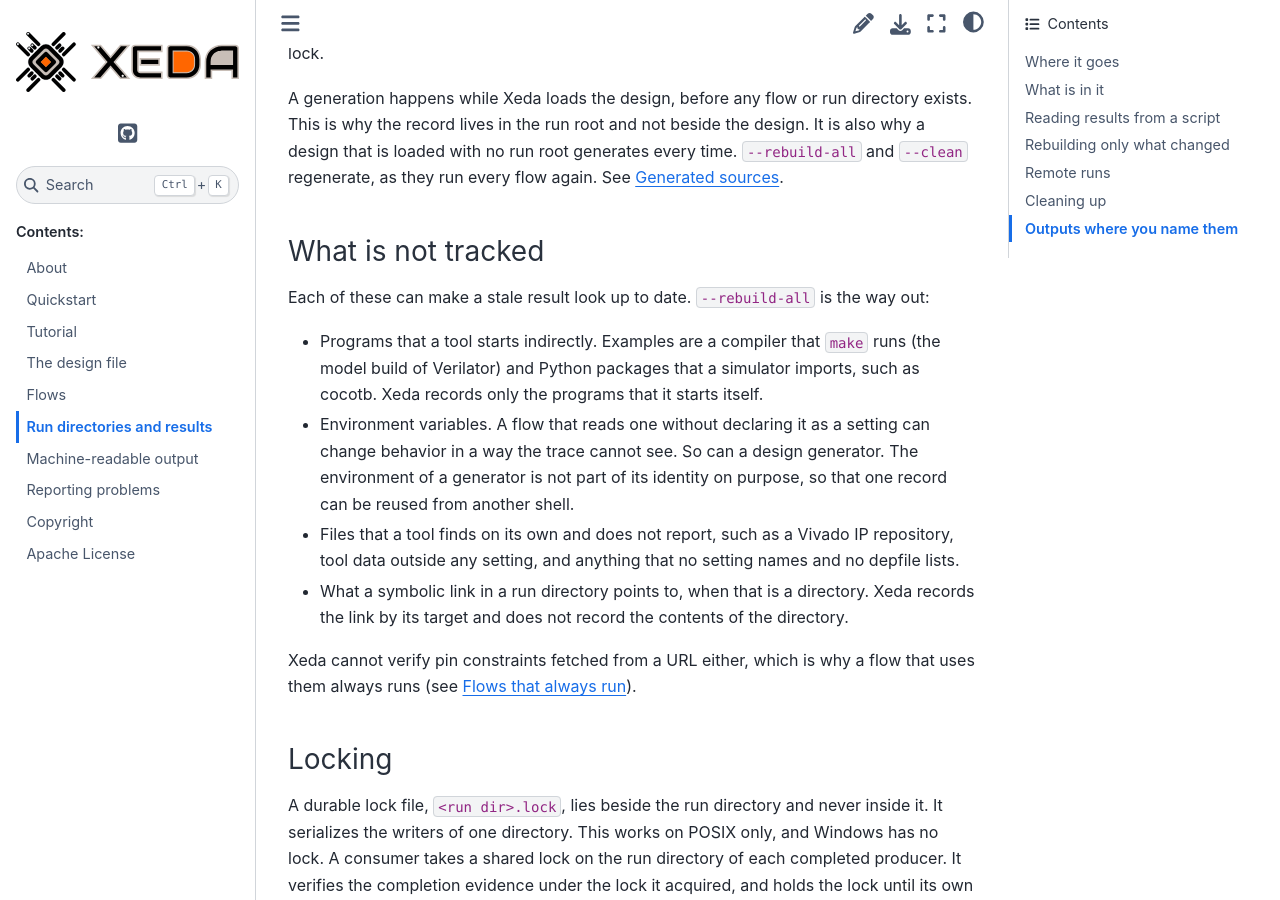
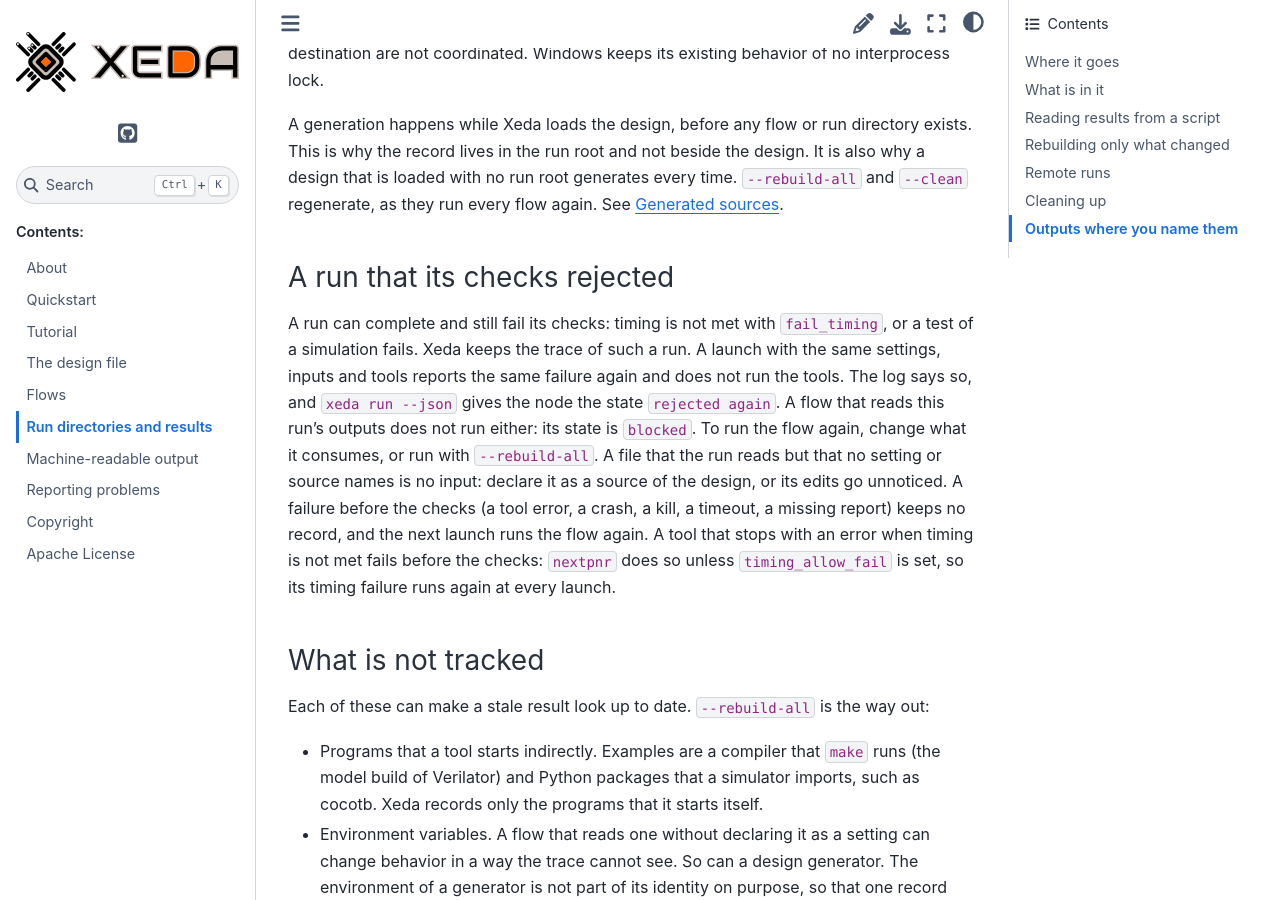
Before and after one commit to XedaHQ/xeda, a Sphinx documentation site: the page built from docs/run-directories.rst, in a window 1280 px wide and 900 px high, scrolled down 11597 px. Built offline with Sphinx 7.4.7 and the Sphinx Book theme 1.1.4, drawn with Linux system fonts in a browser that asks for light colours; some of the changed text lies outside the part shown.

Commit message:
Document that a rejected run is reported again
A run that its checks rejected keeps its trace. An unchanged launch reports the rejection again
and does not run the tools. The run-directory, flow-state, skill and troubleshooting pages now say
so, and the changelog has a fragment for the change. Only a rejection keeps a trace; every other
failure runs again on the next launch, as before.

```diff
--- a/docs/run-directories.rst
+++ b/docs/run-directories.rst
@@ -284,9 +284,10 @@ first. A launch has one run per flow and enters each run directory once.
 ``trace.json``
 ---------------
 
-Xeda writes the trace last and atomically, only after a run succeeds. It removes the trace before
-the next run in that directory executes. The presence of the trace alone therefore means that the
-last run here completed and succeeded. The trace records:
+Xeda writes the trace last and atomically, only after a run passed or its checks rejected it. It
+removes the trace before the next run in that directory executes. The presence of the trace alone
+therefore means that the last run here completed. Its ``verdict`` is ``passed`` or ``rejected``.
+The trace records:
 
 - The identity of the run: ``flowrun_hash`` (the settings and where the declared inputs come from),
   ``settings_hash`` (the settings alone) and the design hash.
@@ -449,6 +450,21 @@ A generation happens while Xeda loads the design, before any flow or run directo
 why the record lives in the run root and not beside the design. It is also why a design that is
 loaded with no run root generates every time. ``--rebuild-all`` and ``--clean`` regenerate, as they
 run every flow again. See :ref:`generators`.
+
+A run that its checks rejected
+------------------------------
+
+A run can complete and still fail its checks: timing is not met with ``fail_timing``, or a test
+of a simulation fails. Xeda keeps the trace of such a run. A launch with the same settings, inputs
+and tools reports the same failure again and does not run the tools. The log says so, and
+``xeda run --json`` gives the node the state ``rejected again``. A flow that reads this run's
+outputs does not run either: its state is ``blocked``. To run the flow again, change what it
+consumes, or run with ``--rebuild-all``. A file that the run reads but that no setting or source
+names is no input: declare it as a source of the design, or its edits go unnoticed. A failure
+before the checks (a tool error, a crash, a kill, a timeout, a missing report) keeps no record, and
+the next launch runs the flow again. A tool that stops with an error when timing is not met fails
+before the checks: ``nextpnr`` does so unless ``timing_allow_fail`` is set, so its timing failure
+runs again at every launch.
 
 What is not tracked
 ---------------------
```
Also changed, not shown: changelog.d/replay-rejected-runs.changed.md (added, +3 -0 lines), docs/flows.rst (+6 -3 lines), src/xeda/data/agent/SKILL.md (+8 -6 lines), src/xeda/data/agent/references/troubleshooting.md (+11 -3 lines), .claude/skills/xeda/SKILL.md, .claude/skills/xeda/references/troubleshooting.md.
